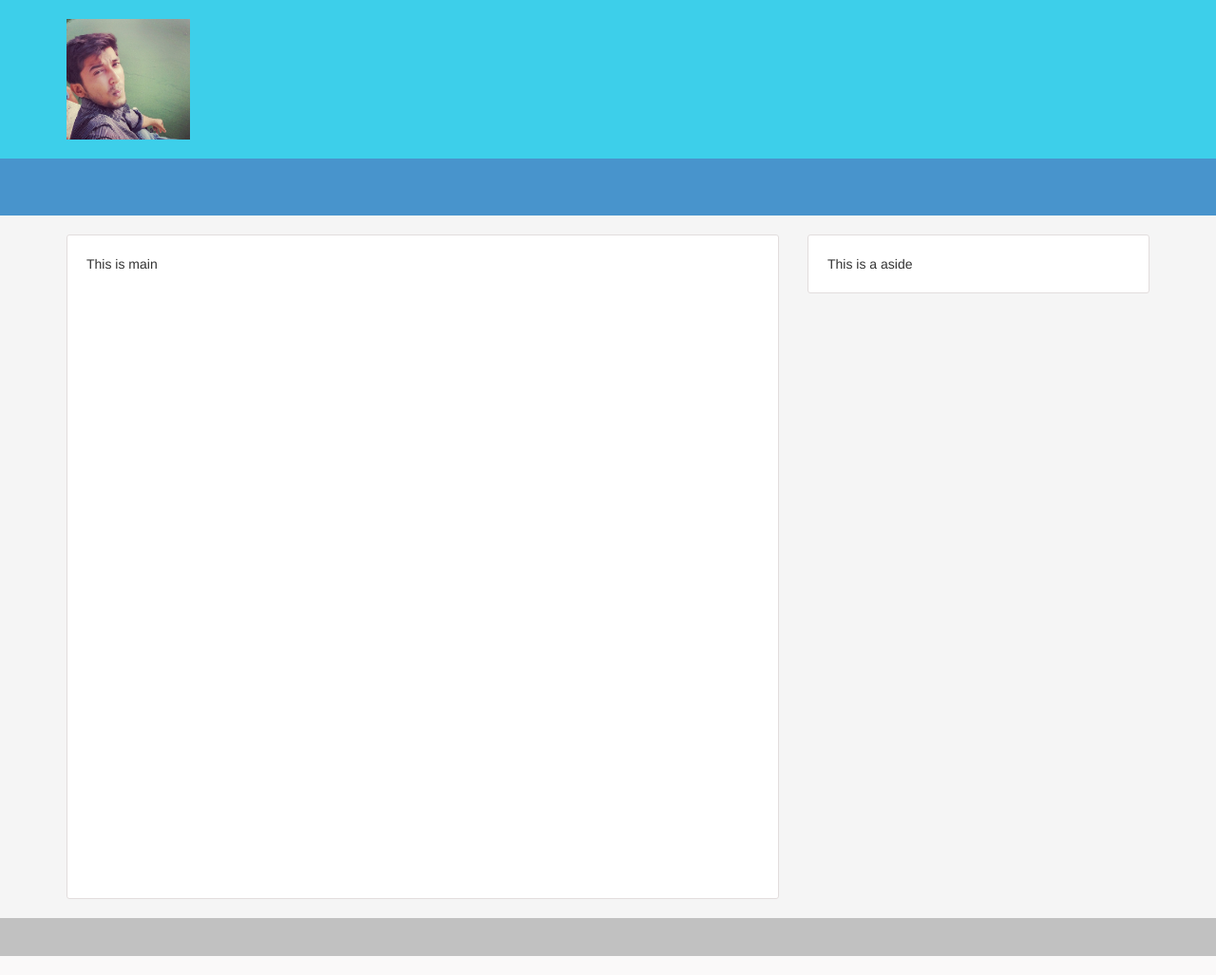
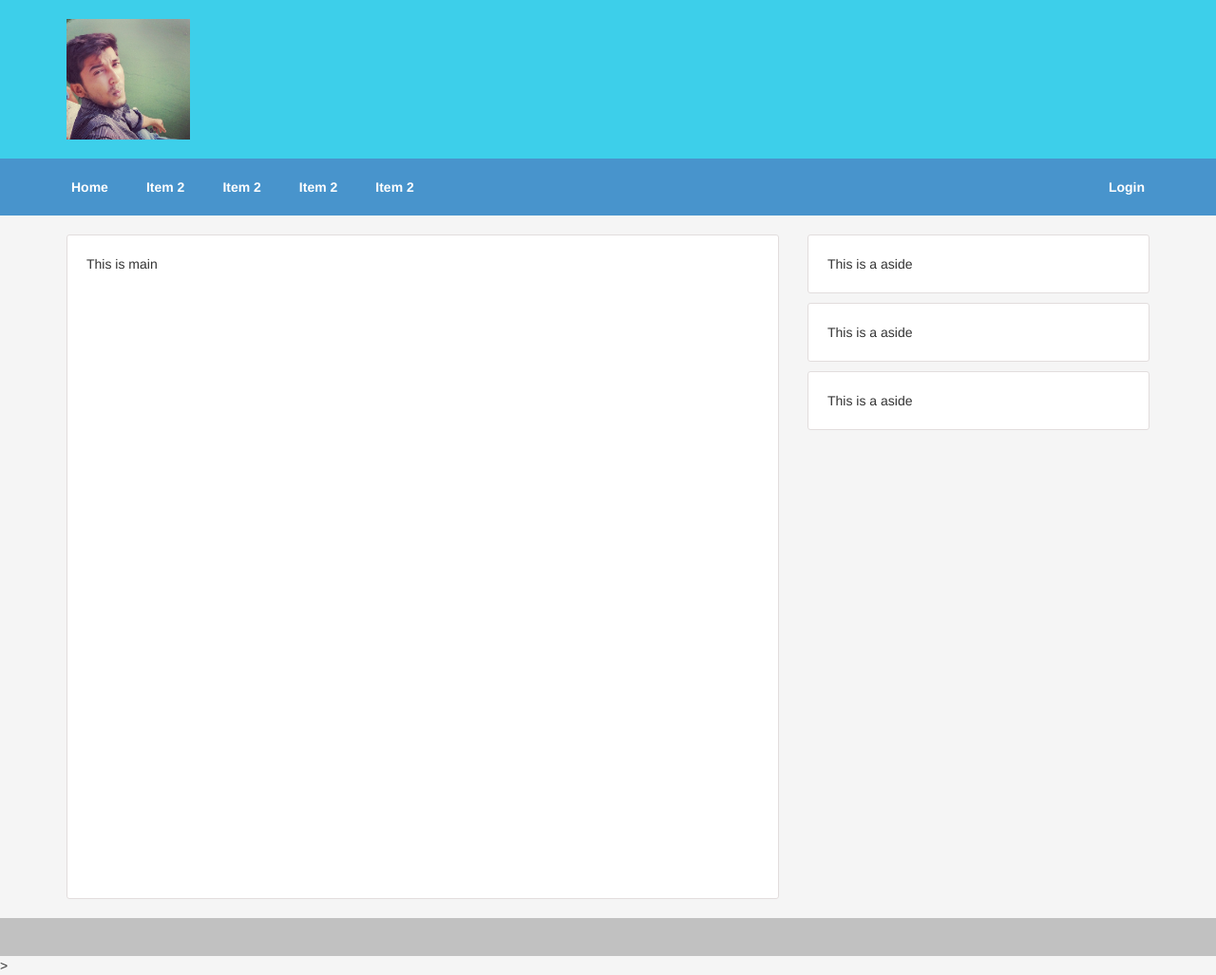
Before and after one commit to ramancodians/xpro, a PHP site: page / in a window 1280 px wide. Shown: the whole page at 95% size. Run offline with PHP 8.4, Linux system fonts and the light colour scheme.

Commit message:
pages added

```diff
--- a/css/style.css
+++ b/css/style.css
@@ -3,6 +3,10 @@ body{
     margin: 0px;
     padding: 0px;
     background: #f5f5f5;
+}
+
+*{
+    transition-duration: 0.8s;
 }
 
 header{
@@ -23,6 +27,26 @@ nav{
     margin: 0px;
     background: #4894cc;
     height: 60px;
+    margin-bottom: 20px;
+}
+
+nav ul{
+    margin: 0px;
+    padding: 0px;
+}
+
+nav ul li {
+    list-style-type: none;
+    float: left;
+    width: auto;
+    padding: 20px;
+    text-align: center;
+    color: #fff;
+    font-weight: bold;
+}
+
+nav ul li a{
+    color: #fff;
 }
 
 main,aside{
@@ -30,6 +54,10 @@ main,aside{
     padding: 20px;
     border-radius: 3px;
     border: 1px solid #e2dddd;
+}
+
+aside{
+    margin-bottom: 10px;
 }
 
 main{
--- /dev/null
+++ b/index.php
@@ -0,0 +1,34 @@
+<?php
+include('sections/header.php');
+?>
+
+        <div class="container" style="margin-top: 20px;">
+            <div class="row">
+                <div class="col-sm-8">
+                    <main>
+                    This is main
+                    </main>
+                </div>
+                <div class="col-sm-4">
+                    <aside>
+
+                    This is a aside
+                    </aside>
+
+                     <aside>
+
+                    This is a aside
+                    </aside>
+
+                     <aside>
+
+                    This is a aside
+                    </aside>
+                </div>
+            </div>
+        </div>
+
+
+<?php
+include('sections/footer.php');
+?>>
--- /dev/null
+++ b/sections/footer.php
@@ -0,0 +1,11 @@
+<footer>
+            <div class="container">
+                <div class="row">
+
+                </div>
+            </div>
+
+</footer>
+
+    </body>
+</html>
--- /dev/null
+++ b/sections/header.php
@@ -0,0 +1,44 @@
+<!doctype html>
+<html>
+<head>
+  <meta charset="UTF-8">
+  <meta http-equiv="X-UA-Compatible" content="IE=edge">
+  <meta name="viewport" content="initial-scale=1, maximum-scale=1, user-scalable=no" />
+    <title>Bunky</title>
+
+<!--    Loading Bootstrapp -->
+    <link rel="stylesheet" href="css/bootstrap.min.css">
+    <link rel="stylesheet" href="css/style.css">
+
+    </head>
+    <body>
+        <header>
+            <div class="container">
+                <div class="row">
+                    <div class="col-xs-4">
+                        <img class="img-responsive" src="img/user.jpg">
+                    </div>
+                </div>
+            </div>
+        </header>
+        <nav>
+            <div class="container">
+                <div class="row">
+                    <ul>
+                        <li><a href="index.php">Home</a></li>
+                        <li><a href="Section 1">Item 2</a> </li>
+                        <li><a href="Section 2">Item 2</a> </li>
+                        <li><a href="Section 3">Item 2</a> </li>
+                        <li><a href="Section"></a>Item 2</li>
+                    </ul>
+
+                    <ul class="pull pull-right">
+                        <li>
+                        <li><a href="login.php">Login</a></li>
+                        </li>
+                    </ul>
+                </div>
+            </div>
+
+
+        </nav>
```
Also changed, not shown: login.php (added, +48 -0 lines), registration.php (added).
